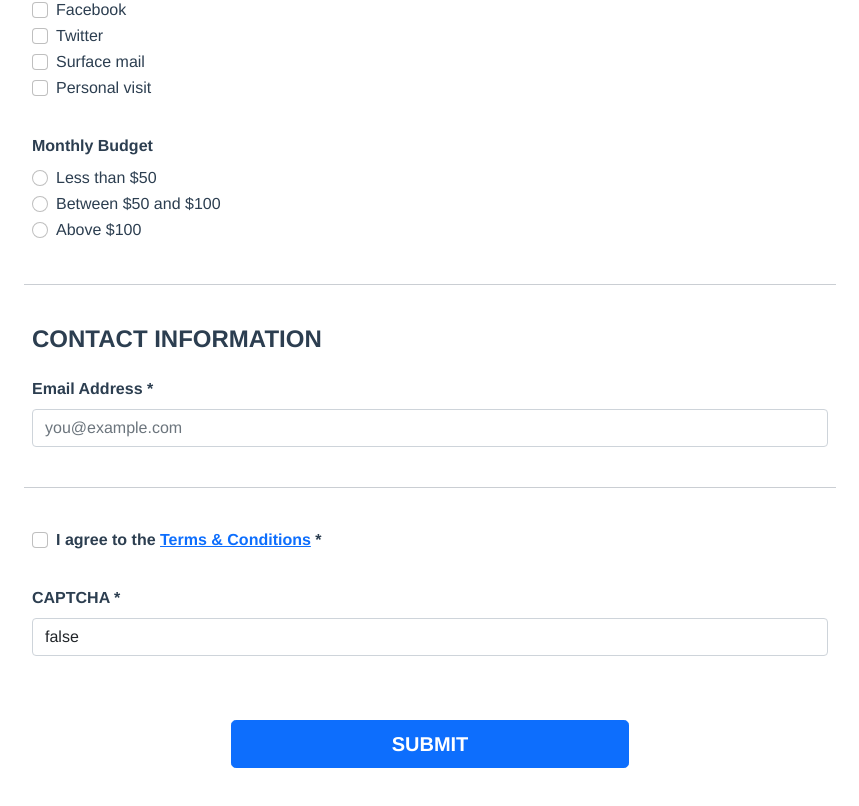
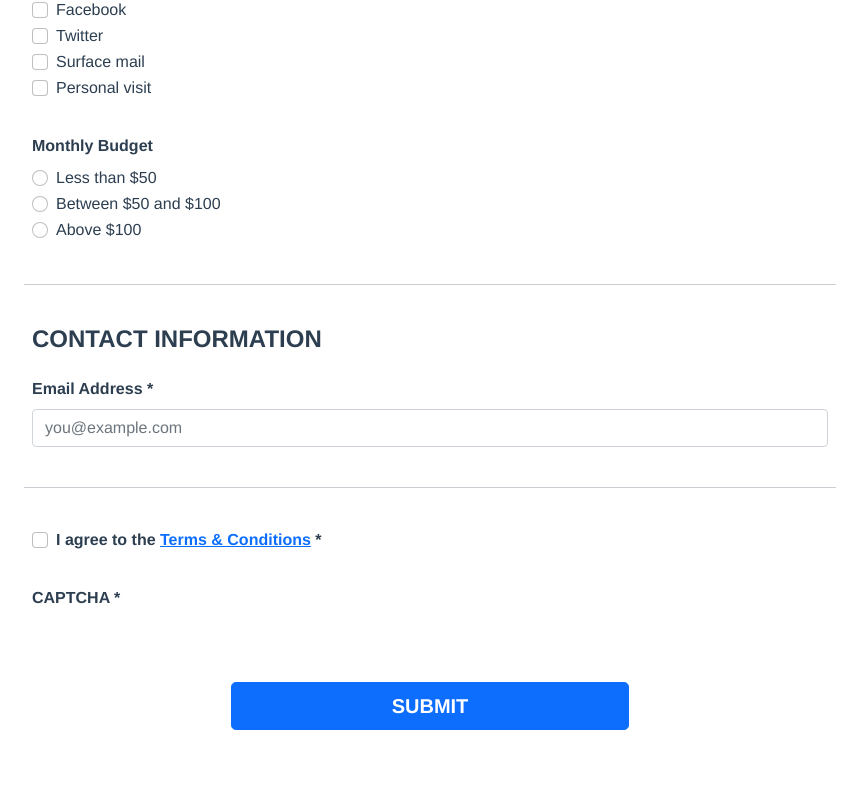
Before and after one commit to khanhngg/csc642-842-fall21-project, a Vue app: page / in a window 1280 px wide. Shown: the part 1260-2066 px from the top of the page, without its empty margins (210-1069 px from the left). After the commit the page ends 2038 px from the top, so only its background shows below. Built offline with nearby package versions, Linux system fonts and the light colour scheme.

Commit message:
Testing captcha

```diff
--- a/src/views/Home.vue
+++ b/src/views/Home.vue
@@ -407,13 +407,6 @@
       <div class="mb-5">
         <label class="form-label">CAPTCHA *</label>
         <div class="g-recaptcha" data-sitekey="6LeqNGYdAAAAAI_amzuLJYS6-Eb9NdtNXdpibR6l"></div>
-
-        <input
-          type="text"
-          class="form-control"
-          v-model="form.captcha"
-          :class="{ 'invalid-field': v$.form.captcha.$error }"
-        />
         <div v-if="v$.form.captcha.$error">
           <p
             :key="error.$uid"
@@ -482,8 +475,7 @@ export default {
         monthlyBudget: "",
         email: "",
         terms: false,
-        captcha: false,
-        captchaResponse: "",
+        captcha: "",
       },
       // References: https://usastatescode.com/state-array-json
       states: ['Alabama','Alaska','Arizona','Arkansas','California','Colorado','Connecticut','Delaware','Florida','Georgia','Hawaii','Idaho','Illinois','Indiana','Iowa','Kansas','Kentucky','Louisiana','Maine','Maryland','Massachusetts','Michigan','Minnesota','Mississippi','Missouri','Montana','Nebraska','Nevada','New Hampshire','New Jersey','New Mexico','New York','North Carolina','North Dakota','Ohio','Oklahoma','Oregon','Pennsylvania','Rhode Island','South Carolina','South Dakota','Tennessee','Texas','Utah','Vermont','Virginia','Washington','West Virginia','Wisconsin','Wyoming']
```
